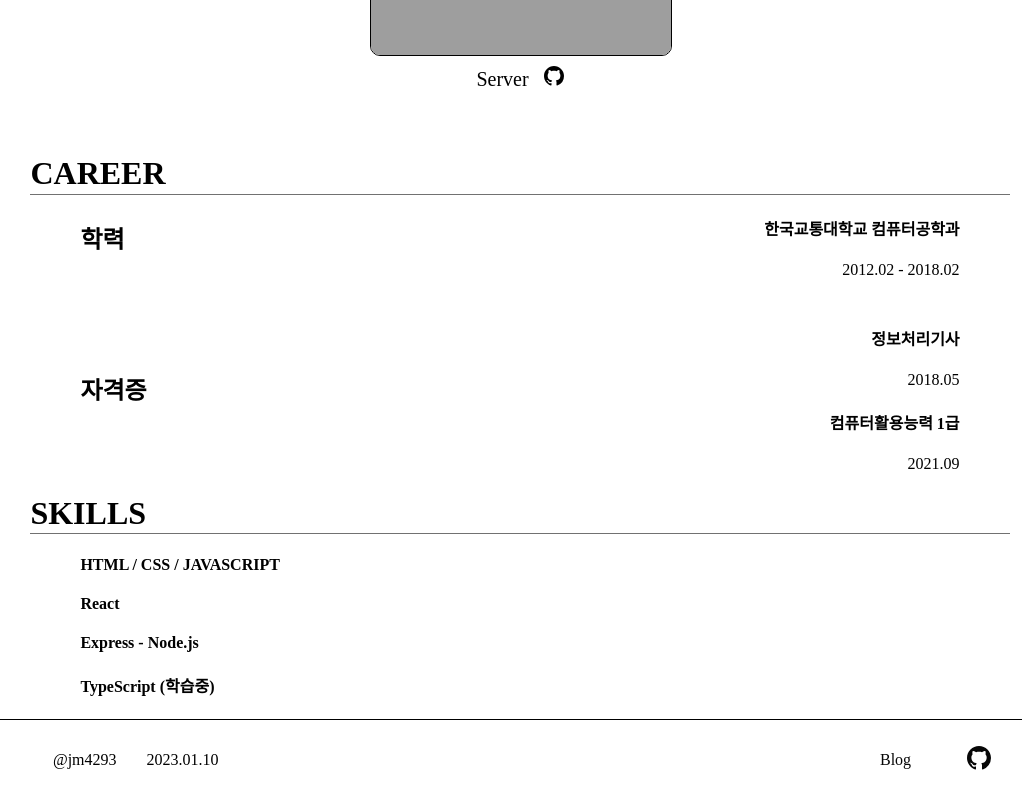
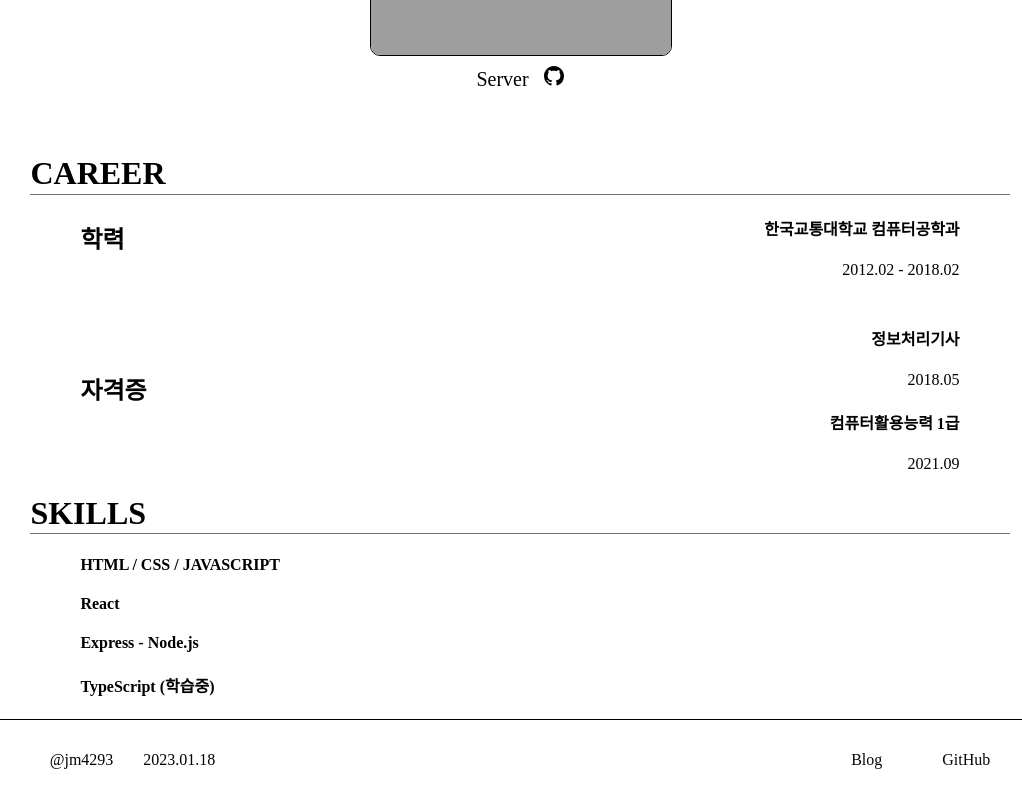
Before and after one commit to jm4293/portfolio, a React (Create React App) app: page / in a window 1280 px wide. Shown: the part 2199-2999 px from the top of the page, without its empty margins (120-1142 px from the left). Built offline with nearby package versions, Linux system fonts and the light colour scheme; grey boxes are pictures that could not be loaded.

Commit message:
style: 깃허브 아이콘을 글자로 수정

```diff
--- a/src/components/Footer.jsx
+++ b/src/components/Footer.jsx
@@ -1,19 +1,18 @@
 import React from "react";
 import styled from "styled-components";
-import { BsGithub } from "react-icons/bs"
 
 function Footer() {
     return (
         <Frame>
                 <div style={{ flexGrow: "1" }}></div>
                 <div style={{ margin: "0 30px" }}>@jm4293</div>
-                <div>2023.01.10</div>
+                <div>2023.01.18</div>
                 <div style={{ flexGrow: "8" }}></div>
                 <FooterIcon>
                     <FooterIconLink href="https://velog.io/@jm4293">Blog</FooterIconLink>
                 </FooterIcon>
                 <FooterIcon>
-                    <FooterIconLink href="https://github.com/jm4293"><FooterIconImgGithub /></FooterIconLink>
+                    <FooterIconLink href="https://github.com/jm4293">GitHub</FooterIconLink>
                 </FooterIcon>
                 <div style={{ flexGrow: "1" }}></div>
         </Frame>
@@ -48,9 +47,4 @@ const FooterIconLink = styled.a`
     color: ${props => props.theme.FooterIcon};
 `;
 
-const FooterIconImgGithub = styled(BsGithub)`
-    transform: scale(1.5);
-    color: ${props => props.theme.FooterIcon};
-`;
-
 export default Footer;
```
